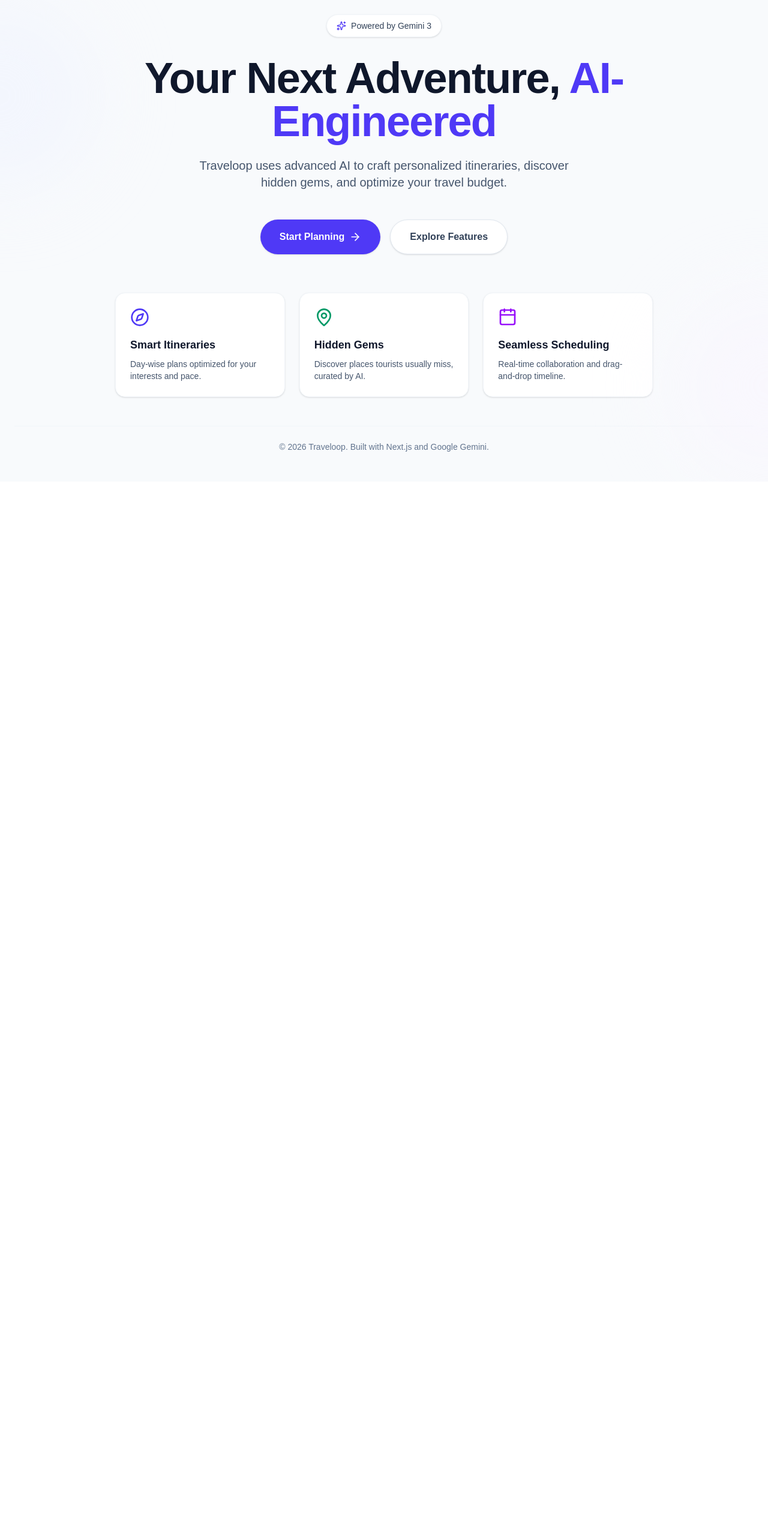
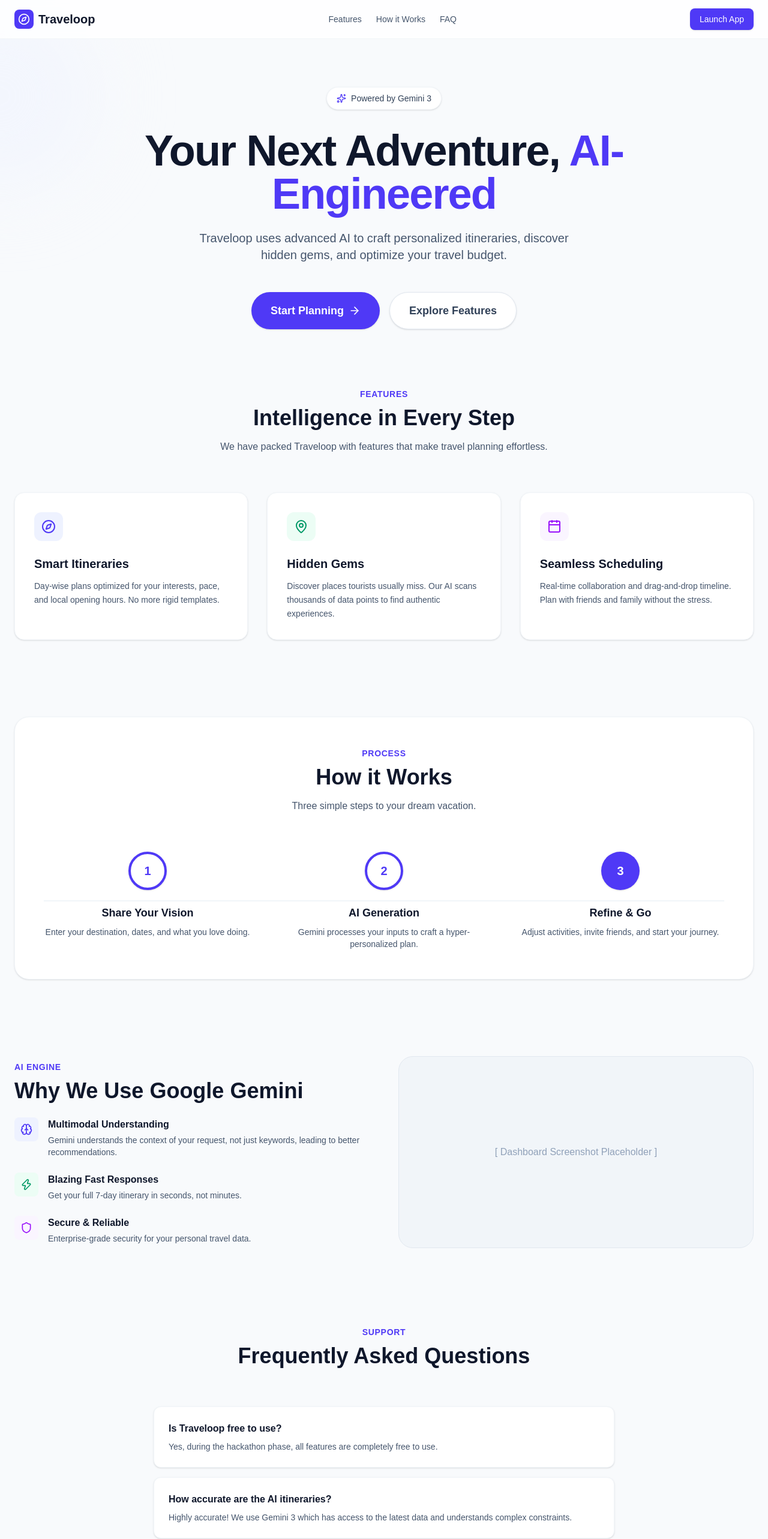
Before and after one commit to mramansayyad/Traveloop, a Next.js app: page / in a window 1280 px wide. Shown: the top 2566 px of the page at 60% size. Before the commit the page ends 803 px from the top, so only its background shows below. Built offline with nearby package versions, Linux system fonts and the light colour scheme.

Commit message:
feat: expand landing page with rich content and sections

```diff
--- a/src/app/page.tsx
+++ b/src/app/page.tsx
@@ -1,16 +1,36 @@
 import Image from "next/image";
 import Link from "next/link";
-import { Sparkles, ArrowRight, Compass, MapPin, Calendar } from "lucide-react";
+import { Sparkles, ArrowRight, Compass, MapPin, Calendar, Brain, Shield, Zap, Star, Globe } from "lucide-react";
 
 export default function Home() {
   return (
-    <div className="min-h-screen bg-slate-50 text-slate-900 flex flex-col items-center justify-between relative overflow-hidden p-6">
+    <div className="min-h-screen bg-slate-50 text-slate-900 flex flex-col relative overflow-hidden">
       {/* Background Gradients */}
       <div className="absolute top-0 -left-40 w-80 h-80 bg-indigo-50 rounded-full filter blur-3xl opacity-50"></div>
       <div className="absolute bottom-0 -right-40 w-80 h-80 bg-purple-50 rounded-full filter blur-3xl opacity-50"></div>
 
-      {/* Spacer for centering content vertically */}
-      <div className="flex-1 flex flex-col items-center justify-center max-w-4xl w-full">
+      {/* Header/Navbar */}
+      <nav className="border-b border-slate-100 bg-white/80 backdrop-blur-sm sticky top-0 z-50">
+        <div className="max-w-7xl mx-auto px-6 h-16 flex items-center justify-between">
+          <div className="flex items-center gap-2">
+            <div className="w-8 h-8 bg-indigo-600 rounded-lg flex items-center justify-center">
+              <Compass size={20} className="text-white" />
+            </div>
+            <span className="font-bold text-xl text-slate-900">Traveloop</span>
+          </div>
+          <div className="hidden md:flex items-center gap-6">
+            <a href="#features" className="text-sm font-medium text-slate-600 hover:text-slate-900">Features</a>
+            <a href="#how-it-works" className="text-sm font-medium text-slate-600 hover:text-slate-900">How it Works</a>
+            <a href="#faq" className="text-sm font-medium text-slate-600 hover:text-slate-900">FAQ</a>
+          </div>
+          <Link href="/dashboard" className="bg-indigo-600 text-white px-4 py-2 rounded-lg font-medium text-sm hover:bg-indigo-700 transition-colors shadow-sm">
+            Launch App
+          </Link>
+        </div>
+      </nav>
+
+      {/* Hero Section */}
+      <main className="flex-1 flex flex-col items-center justify-center max-w-7xl w-full mx-auto px-6 py-20">
         {/* Badge */}
         <div className="inline-flex items-center gap-2 bg-white border border-slate-100 px-4 py-2 rounded-full mb-8 shadow-sm">
           <Sparkles size={16} className="text-indigo-600" />
@@ -18,7 +38,7 @@ export default function Home() {
         </div>
 
         {/* Hero Title */}
-        <h1 className="text-6xl md:text-7xl font-bold mb-6 tracking-tight text-slate-900 text-center">
+        <h1 className="text-6xl md:text-7xl font-bold mb-6 tracking-tight text-slate-900 text-center max-w-4xl">
           Your Next Adventure,{" "}
           <span className="text-indigo-600">AI-Engineered</span>
         </h1>
@@ -29,37 +49,153 @@ export default function Home() {
         </p>
 
         {/* CTA Buttons */}
-        <div className="flex flex-col sm:flex-row gap-4 justify-center mb-16">
-          <Link href="/dashboard" className="bg-indigo-600 text-white px-8 py-4 rounded-full font-semibold flex items-center justify-center gap-2 hover:bg-indigo-700 transition-colors shadow-sm">
+        <div className="flex flex-col sm:flex-row gap-4 justify-center mb-24">
+          <Link href="/dashboard" className="bg-indigo-600 text-white px-8 py-4 rounded-full font-semibold flex items-center justify-center gap-2 hover:bg-indigo-700 transition-colors shadow-sm text-lg">
             Start Planning <ArrowRight size={20} />
           </Link>
-          <a href="#features" className="bg-white border border-slate-200 text-slate-700 px-8 py-4 rounded-full font-semibold flex items-center justify-center gap-2 hover:bg-slate-50 transition-colors shadow-sm">
+          <a href="#features" className="bg-white border border-slate-200 text-slate-700 px-8 py-4 rounded-full font-semibold flex items-center justify-center gap-2 hover:bg-gray-50 transition-colors shadow-sm text-lg">
             Explore Features
           </a>
         </div>
 
-        {/* Feature Cards */}
-        <div id="features" className="grid grid-cols-1 md:grid-cols-3 gap-6 text-left w-full scroll-mt-20">
-          <div className="bg-white p-6 rounded-2xl border border-slate-100 shadow-sm">
-            <Compass className="text-indigo-600 mb-4" size={32} />
-            <h3 className="text-lg font-semibold mb-2 text-slate-900">Smart Itineraries</h3>
-            <p className="text-slate-600 text-sm">Day-wise plans optimized for your interests and pace.</p>
+        {/* Features Section */}
+        <div id="features" className="w-full scroll-mt-24 mb-32">
+          <div className="text-center mb-16">
+            <span className="text-sm font-bold text-indigo-600 uppercase tracking-wider">Features</span>
+            <h2 className="text-4xl font-bold text-slate-900 mt-2">Intelligence in Every Step</h2>
+            <p className="text-slate-600 mt-4 max-w-2xl mx-auto">We have packed Traveloop with features that make travel planning effortless.</p>
           </div>
-          <div className="bg-white p-6 rounded-2xl border border-slate-100 shadow-sm">
-            <MapPin className="text-emerald-600 mb-4" size={32} />
-            <h3 className="text-lg font-semibold mb-2 text-slate-900">Hidden Gems</h3>
-            <p className="text-slate-600 text-sm">Discover places tourists usually miss, curated by AI.</p>
-          </div>
-          <div className="bg-white p-6 rounded-2xl border border-slate-100 shadow-sm">
-            <Calendar className="text-purple-600 mb-4" size={32} />
-            <h3 className="text-lg font-semibold mb-2 text-slate-900">Seamless Scheduling</h3>
-            <p className="text-slate-600 text-sm">Real-time collaboration and drag-and-drop timeline.</p>
+
+          <div className="grid grid-cols-1 md:grid-cols-3 gap-8 w-full">
+            <div className="bg-white p-8 rounded-2xl border border-slate-100 shadow-sm hover:shadow-md transition-shadow">
+              <div className="w-12 h-12 bg-indigo-50 rounded-xl flex items-center justify-center mb-6">
+                <Compass className="text-indigo-600" size={24} />
+              </div>
+              <h3 className="text-xl font-semibold mb-3 text-slate-900">Smart Itineraries</h3>
+              <p className="text-slate-600 text-sm leading-relaxed">Day-wise plans optimized for your interests, pace, and local opening hours. No more rigid templates.</p>
+            </div>
+            <div className="bg-white p-8 rounded-2xl border border-slate-100 shadow-sm hover:shadow-md transition-shadow">
+              <div className="w-12 h-12 bg-emerald-50 rounded-xl flex items-center justify-center mb-6">
+                <MapPin className="text-emerald-600" size={24} />
+              </div>
+              <h3 className="text-xl font-semibold mb-3 text-slate-900">Hidden Gems</h3>
+              <p className="text-slate-600 text-sm leading-relaxed">Discover places tourists usually miss. Our AI scans thousands of data points to find authentic experiences.</p>
+            </div>
+            <div className="bg-white p-8 rounded-2xl border border-slate-100 shadow-sm hover:shadow-md transition-shadow">
+              <div className="w-12 h-12 bg-purple-50 rounded-xl flex items-center justify-center mb-6">
+                <Calendar className="text-purple-600" size={24} />
+              </div>
+              <h3 className="text-xl font-semibold mb-3 text-slate-900">Seamless Scheduling</h3>
+              <p className="text-slate-600 text-sm leading-relaxed">Real-time collaboration and drag-and-drop timeline. Plan with friends and family without the stress.</p>
+            </div>
           </div>
         </div>
-      </div>
+
+        {/* How it Works Section */}
+        <div id="how-it-works" className="w-full scroll-mt-24 mb-32 bg-white rounded-3xl border border-slate-100 p-12 shadow-sm">
+          <div className="text-center mb-16">
+            <span className="text-sm font-bold text-indigo-600 uppercase tracking-wider">Process</span>
+            <h2 className="text-4xl font-bold text-slate-900 mt-2">How it Works</h2>
+            <p className="text-slate-600 mt-4 max-w-2xl mx-auto">Three simple steps to your dream vacation.</p>
+          </div>
+
+          <div className="grid grid-cols-1 md:grid-cols-3 gap-12 relative">
+            {/* Connecting Line (Desktop) */}
+            <div className="hidden md:block absolute top-1/2 left-0 right-0 h-0.5 bg-slate-100 -translate-y-1/2 z-0"></div>
+
+            <div className="relative z-10 text-center">
+              <div className="w-16 h-16 bg-white border-4 border-indigo-600 rounded-full flex items-center justify-center mx-auto mb-6 font-bold text-xl text-indigo-600 shadow-sm">1</div>
+              <h3 className="text-lg font-semibold mb-2 text-slate-900">Share Your Vision</h3>
+              <p className="text-slate-600 text-sm">Enter your destination, dates, and what you love doing.</p>
+            </div>
+            <div className="relative z-10 text-center">
+              <div className="w-16 h-16 bg-white border-4 border-indigo-600 rounded-full flex items-center justify-center mx-auto mb-6 font-bold text-xl text-indigo-600 shadow-sm">2</div>
+              <h3 className="text-lg font-semibold mb-2 text-slate-900">AI Generation</h3>
+              <p className="text-slate-600 text-sm">Gemini processes your inputs to craft a hyper-personalized plan.</p>
+            </div>
+            <div className="relative z-10 text-center">
+              <div className="w-16 h-16 bg-indigo-600 rounded-full flex items-center justify-center mx-auto mb-6 font-bold text-xl text-white shadow-sm">3</div>
+              <h3 className="text-lg font-semibold mb-2 text-slate-900">Refine & Go</h3>
+              <p className="text-slate-600 text-sm">Adjust activities, invite friends, and start your journey.</p>
+            </div>
+          </div>
+        </div>
+
+        {/* Why Gemini Section */}
+        <div className="w-full mb-32">
+          <div className="grid grid-cols-1 md:grid-cols-2 gap-12 items-center">
+            <div>
+              <span className="text-sm font-bold text-indigo-600 uppercase tracking-wider">AI Engine</span>
+              <h2 className="text-4xl font-bold text-slate-900 mt-2 mb-6">Why We Use Google Gemini</h2>
+              <div className="space-y-6">
+                <div className="flex gap-4">
+                  <div className="w-10 h-10 bg-indigo-50 rounded-lg flex items-center justify-center shrink-0">
+                    <Brain className="text-indigo-600" size={20} />
+                  </div>
+                  <div>
+                    <h3 className="font-semibold text-slate-900">Multimodal Understanding</h3>
+                    <p className="text-sm text-slate-600 mt-1">Gemini understands the context of your request, not just keywords, leading to better recommendations.</p>
+                  </div>
+                </div>
+                <div className="flex gap-4">
+                  <div className="w-10 h-10 bg-emerald-50 rounded-lg flex items-center justify-center shrink-0">
+                    <Zap className="text-emerald-600" size={20} />
+                  </div>
+                  <div>
+                    <h3 className="font-semibold text-slate-900">Blazing Fast Responses</h3>
+                    <p className="text-sm text-slate-600 mt-1">Get your full 7-day itinerary in seconds, not minutes.</p>
+                  </div>
+                </div>
+                <div className="flex gap-4">
+                  <div className="w-10 h-10 bg-purple-50 rounded-lg flex items-center justify-center shrink-0">
+                    <Shield className="text-purple-600" size={20} />
+                  </div>
+                  <div>
+                    <h3 className="font-semibold text-slate-900">Secure & Reliable</h3>
+                    <p className="text-sm text-slate-600 mt-1">Enterprise-grade security for your personal travel data.</p>
+                  </div>
+                </div>
+              </div>
+            </div>
+            <div className="bg-slate-100 h-80 rounded-3xl flex items-center justify-center text-slate-400 font-medium border border-slate-200">
+              [ Dashboard Screenshot Placeholder ]
+            </div>
+          </div>
+        </div>
+
+        {/* FAQ Section */}
+        <div id="faq" className="w-full scroll-mt-24 mb-32 max-w-3xl mx-auto">
+          <div className="text-center mb-16">
+            <span className="text-sm font-bold text-indigo-600 uppercase tracking-wider">Support</span>
+            <h2 className="text-4xl font-bold text-slate-900 mt-2">Frequently Asked Questions</h2>
+          </div>
+
+          <div className="space-y-4">
+            {[
+              { q: "Is Traveloop free to use?", a: "Yes, during the hackathon phase, all features are completely free to use." },
+              { q: "How accurate are the AI itineraries?", a: "Highly accurate! We use Gemini 3 which has access to the latest data and understands complex constraints." },
+              { q: "Can I share my plan with friends?", a: "Absolutely. You can invite friends to view and edit your plans in real-time." },
+            ].map((item, index) => (
+              <div key={index} className="bg-white p-6 rounded-xl border border-slate-100 shadow-sm">
+                <h3 className="font-semibold text-slate-900 mb-2">{item.q}</h3>
+                <p className="text-sm text-slate-600">{item.a}</p>
+              </div>
+            ))}
+          </div>
+        </div>
+
+        {/* Final CTA */}
+        <div className="w-full bg-indigo-600 text-white rounded-3xl p-12 text-center mb-20 shadow-lg shadow-indigo-100">
+          <h2 className="text-4xl font-bold mb-4">Ready to Explore?</h2>
+          <p className="text-indigo-100 mb-8 max-w-xl mx-auto">Join thousands of travelers who are using AI to make their trips unforgettable.</p>
+          <Link href="/dashboard" className="bg-white text-indigo-600 px-8 py-4 rounded-full font-semibold inline-flex items-center gap-2 hover:bg-slate-50 transition-colors shadow-sm text-lg">
+            Start Planning Now <ArrowRight size={20} />
+          </Link>
+        </div>
+      </main>
 
       {/* Footer */}
-      <footer className="w-full text-center py-6 text-slate-500 text-sm mt-12 border-t border-slate-100">
+      <footer className="w-full text-center py-6 text-slate-500 text-sm border-t border-slate-100 bg-white">
         © 2026 Traveloop. Built with Next.js and Google Gemini.
       </footer>
     </div>
```
